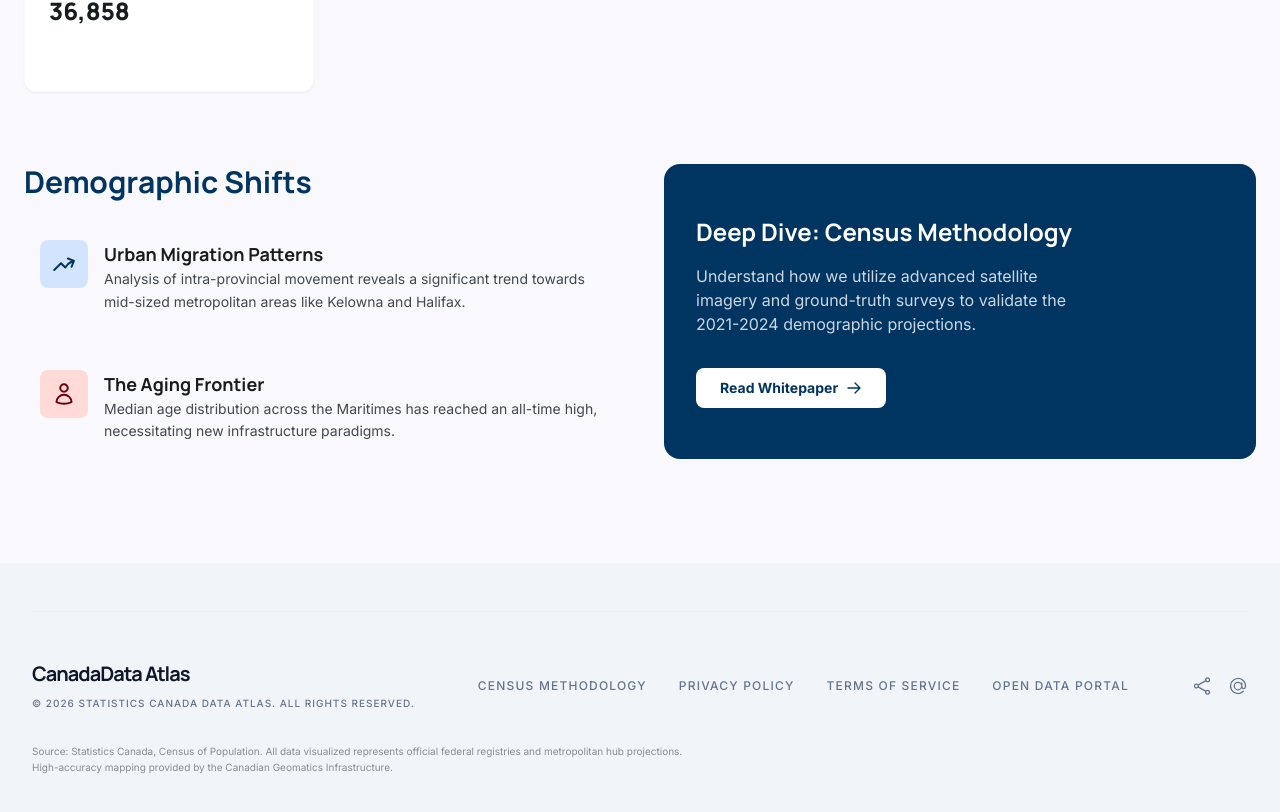
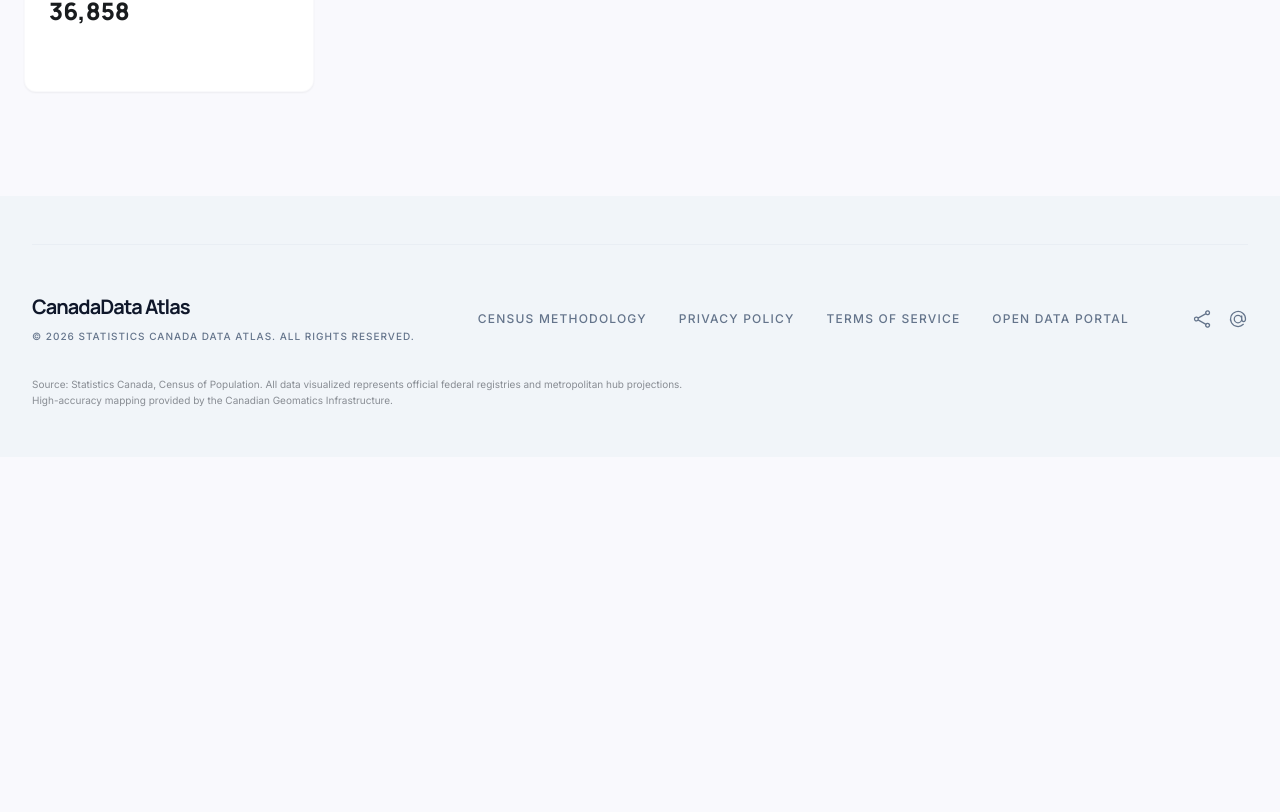
Before and after one commit to drewbotcarrothers/canadiandatainsights, a Next.js app: page / in a window 1280 px wide. Shown: the part 2019-2831 px from the top of the page. After the commit the page ends 2476 px from the top, so only its background shows below. Built offline with nearby package versions, Linux system fonts and the light colour scheme.

Commit message:
UI: Remove Demographic Shifts and Census Methodology sections from homepage

```diff
--- a/src/app/page.tsx
+++ b/src/app/page.tsx
@@ -211,56 +211,7 @@ export default async function Home() {
           </div>
         </section>
 
-        {/* ── Featured Analysis Section ── */}
-        <section className="mt-20 grid grid-cols-1 md:grid-cols-2 gap-12">
-          <div>
-            <h3 className="font-manrope font-bold text-3xl text-primary mb-6">Demographic Shifts</h3>
-            <div className="space-y-6">
-              <div className="flex gap-4 p-4 rounded-xl hover:bg-surface-container-low transition-colors group">
-                <div className="w-12 h-12 rounded-lg bg-[#d3e4ff] flex items-center justify-center text-primary shrink-0">
-                  <svg className="w-6 h-6" fill="none" viewBox="0 0 24 24" stroke="currentColor" strokeWidth={2}>
-                    <path strokeLinecap="round" strokeLinejoin="round" d="M2.25 18L9 11.25l4.306 4.307a11.95 11.95 0 015.814-5.519l2.74-1.22m0 0l-5.94-2.28m5.94 2.28l-2.28 5.941" />
-                  </svg>
-                </div>
-                <div>
-                  <h4 className="font-bold text-lg group-hover:text-primary transition-colors">Urban Migration Patterns</h4>
-                  <p className="text-sm text-on_surface-variant leading-relaxed">
-                    Analysis of intra-provincial movement reveals a significant trend towards mid-sized metropolitan areas like Kelowna and Halifax.
-                  </p>
-                </div>
-              </div>
-              <div className="flex gap-4 p-4 rounded-xl hover:bg-surface-container-low transition-colors group">
-                <div className="w-12 h-12 rounded-lg bg-[#ffdad7] flex items-center justify-center text-tertiary shrink-0">
-                  <svg className="w-6 h-6" fill="none" viewBox="0 0 24 24" stroke="currentColor" strokeWidth={2}>
-                    <path strokeLinecap="round" strokeLinejoin="round" d="M15.75 6a3.75 3.75 0 11-7.5 0 3.75 3.75 0 017.5 0zM4.501 20.118a7.5 7.5 0 0114.998 0A17.933 17.933 0 0112 21.75c-2.676 0-5.216-.584-7.499-1.632z" />
-                  </svg>
-                </div>
-                <div>
-                  <h4 className="font-bold text-lg group-hover:text-tertiary transition-colors">The Aging Frontier</h4>
-                  <p className="text-sm text-on_surface-variant leading-relaxed">
-                    Median age distribution across the Maritimes has reached an all-time high, necessitating new infrastructure paradigms.
-                  </p>
-                </div>
-              </div>
-            </div>
-          </div>
 
-          {/* Deep Dive Card */}
-          <div className="bg-primary p-8 rounded-2xl relative overflow-hidden flex flex-col justify-center">
-            <div className="relative z-10 text-white">
-              <h3 className="text-2xl font-bold font-manrope mb-4">Deep Dive: Census Methodology</h3>
-              <p className="text-white/80 mb-8 max-w-sm">
-                Understand how we utilize advanced satellite imagery and ground-truth surveys to validate the 2021-2024 demographic projections.
-              </p>
-              <button className="bg-surface-container-lowest text-primary px-6 py-2.5 rounded-lg font-bold text-sm hover:scale-105 transition-transform flex items-center gap-2 self-start">
-                Read Whitepaper
-                <svg className="w-4 h-4" fill="none" viewBox="0 0 24 24" stroke="currentColor" strokeWidth={2}>
-                  <path strokeLinecap="round" strokeLinejoin="round" d="M13.5 4.5L21 12m0 0l-7.5 7.5M21 12H3" />
-                </svg>
-              </button>
-            </div>
-          </div>
-        </section>
       </main>
 
       <Footer />
```
